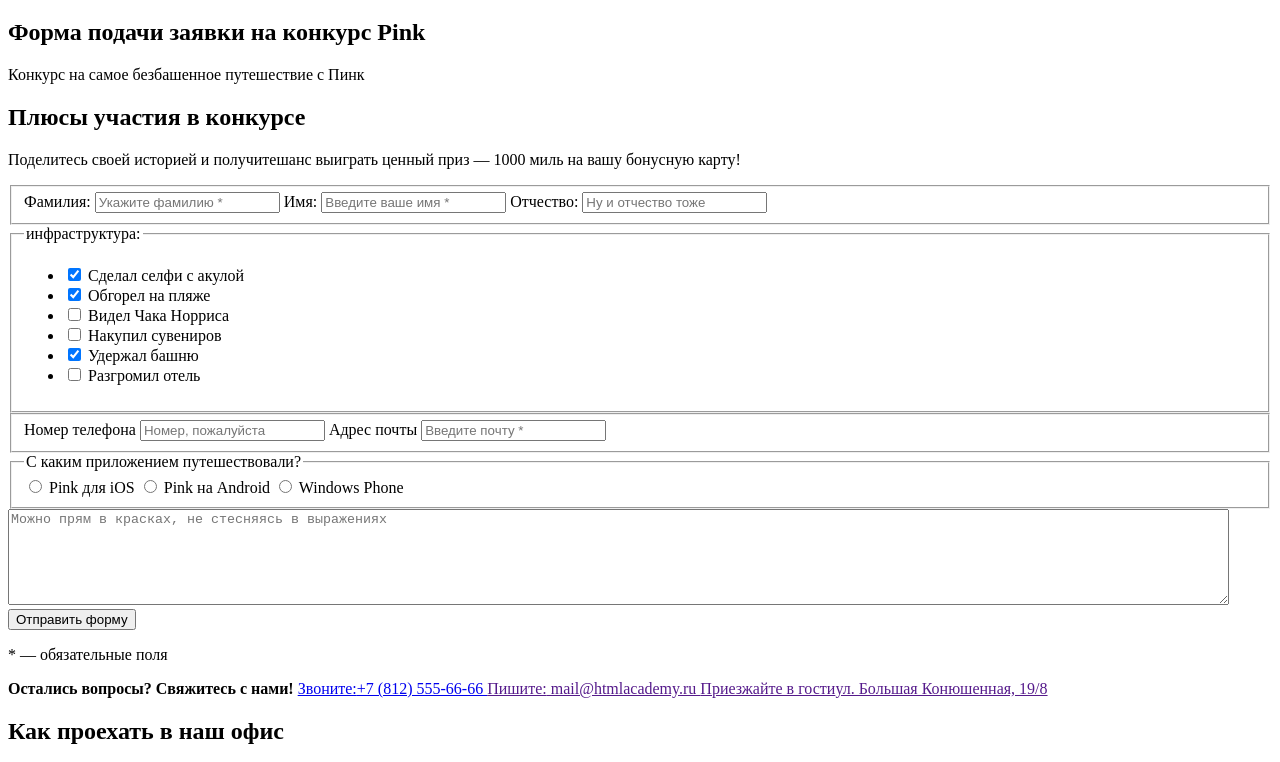
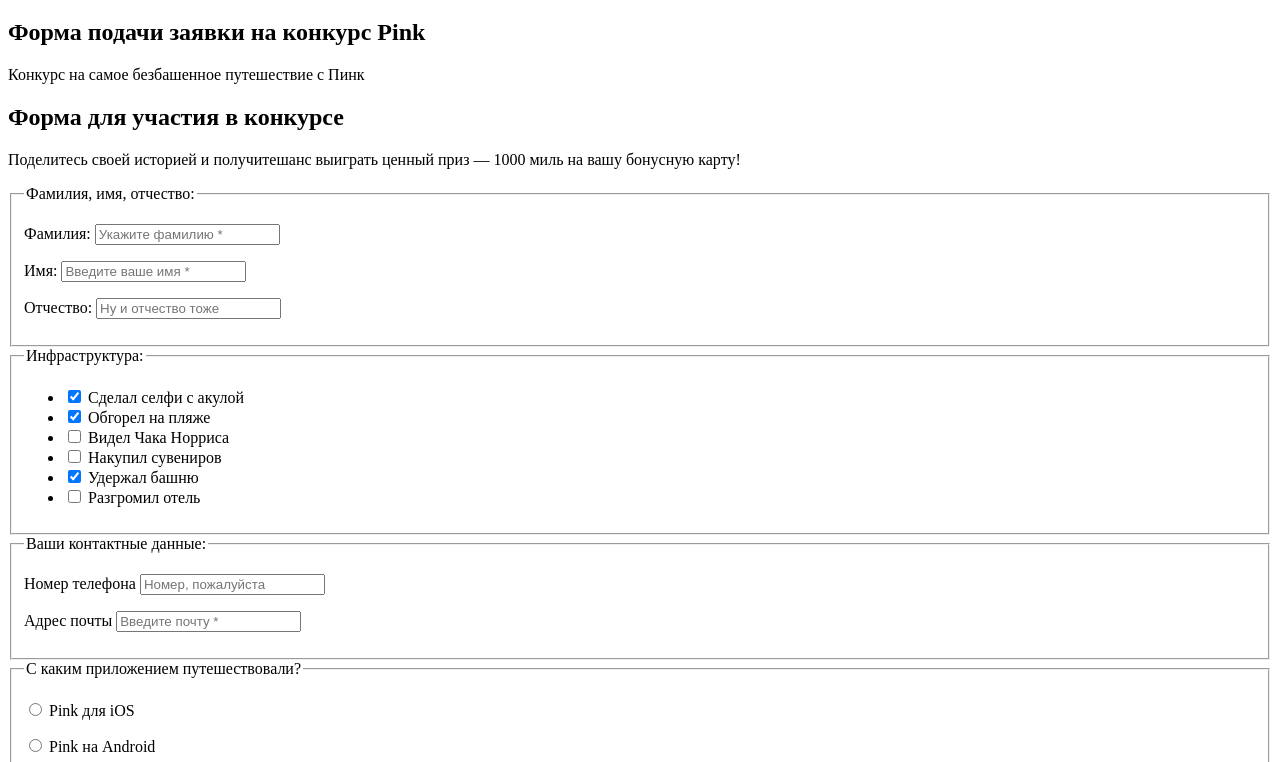
Before and after one commit to OksiFoxy/1691413-pink-22, a website: page source/form.html in a window 1280 px wide. Shown: the part 178-940 px from the top of the page. Drawn offline with Linux system fonts and the light colour scheme.

Commit message:
Разметка страницы формы, исправления после проверки 1

```diff
--- a/source/form.html
+++ b/source/form.html
@@ -1,9 +1,11 @@
 <!DOCTYPE html>
 <html lang="ru">
+
 <head>
   <meta charset="utf-8">
   <title>HTML Academy: Пинк</title>
 </head>
+
 <body class="page__body">
   <header class="page-header">
     <div>
@@ -35,109 +37,122 @@
       <h2 class="visually-hidden">Форма подачи заявки на конкурс Pink</h2>
       <p class="intro__title">Конкурс на самое безбашенное путешествие с Пинк</p>
     </section>
-      <section class="advantages">
-        <h2 class="visually-hidden">Плюсы участия в конкурсе</h2>
-        <div class="advantages__title">
-          <p class="advantages__title-text">Поделитесь своей историей и получитешанс выиграть ценный приз — 1000 миль на вашу бонусную карту!</p>
-        </div>
-      </section>
+    <section class="contest">
+      <h2 class="visually-hidden">Форма для участия в конкурсе</h2>
+      <p class="contest__title">Поделитесь своей историей и получитешанс выиграть ценный приз — 1000 миль на вашу бонусную карту!</p>
       <form class="form" method="GET" action="https://echo.htmlacademy.ru">
         <fieldset class="form__info">
+          <legend class="visually-hidden">Фамилия, имя, отчество:</legend>
+          <p>
             <label class="form__label form__label--surname" for="form__input--surname">Фамилия:</label>
-              <input id="form__input--surname" type="text" name="surname" placeholder="Укажите фамилию *">
-              <label class="form__label form__label--name" for="form__input--name" >Имя:</label>
-              <input id="form__input--name" type="text" name="name" placeholder="Введите ваше имя *">
-              <label class="form__label form__label--patronymic" for="form__input--patronymic" >Отчество:</label>
+            <input id="form__input--surname" type="text" name="surname" placeholder="Укажите фамилию *" required>
+          </p>
+          <p>
+            <label class="form__label form__label--name" for="form__input--name">Имя:</label>
+            <input id="form__input--name" type="text" name="name" placeholder="Введите ваше имя *" required>
+          </p>
+          <p>
+            <label class="form__label form__label--patronymic" for="form__input--patronymic">Отчество:</label>
             <input id="form__input--patronymic" type="text" name="patronymic" placeholder="Ну и отчество тоже">
+          </p>
         </fieldset>
         <fieldset class="form__progress">
-            <legend class="form__progress form__label">инфраструктура:</legend>
+          <legend class="form__progress form__label">Инфраструктура:</legend>
           <ul>
             <li class="form__item-checkbox">
               <input class="form__input-checkbox" type="checkbox" name="checkbox-selfie" id="checkbox-selfie" checked>
-                <label class="form__label-checkbox"  for="checkbox-selfie">Сделал селфи с акулой</label>
+              <label class="form__label-checkbox" for="checkbox-selfie">Сделал селфи с акулой</label>
             </li>
             <li class="form__item-checkbox">
               <input class="form__input-checkbox" type="checkbox" name="checkbox-sunburn" id="checkbox-sunburn" checked>
-                <label class="form__label-checkbox"  for="checkbox-sunburn">Обгорел на пляже</label>
+              <label class="form__label-checkbox" for="checkbox-sunburn">Обгорел на пляже</label>
             </li>
             <li class="form__item-checkbox">
-                <input class="form__input-checkbox" type="checkbox" name="checkbox-chuck-norris" id="checkbox-chuck-norris">
-                <label class="form__label-checkbox"  for="checkbox-chuck-norris">Видел Чака Норриса</label>
+              <input class="form__input-checkbox" type="checkbox" name="checkbox-chuck-norris"
+                id="checkbox-chuck-norris">
+              <label class="form__label-checkbox" for="checkbox-chuck-norris">Видел Чака Норриса</label>
             </li>
             <li class="form__item-checkbox">
               <input class="form__input-checkbox" type="checkbox" name="checkbox-souvenirs" id="checkbox-souvenirs">
-                <label class="form__label-checkbox"  for="checkbox-souvenirs">Накупил сувениров</label>
+              <label class="form__label-checkbox" for="checkbox-souvenirs">Накупил сувениров</label>
             </li>
             <li class="form__item-checkbox">
               <input class="form__input-checkbox" type="checkbox" name="checkbox-tower" id="checkbox-tower" checked>
-                <label class="form__label-checkbox"  for="checkbox-tower">Удержал башню</label>
+              <label class="form__label-checkbox" for="checkbox-tower">Удержал башню</label>
             </li>
             <li class="form__item-checkbox">
               <input class="form__input-checkbox" type="checkbox" name="checkbox-hotel" id="checkbox-hotel">
-                <label class="form__label-checkbox"  for="checkbox-hotel">Разгромил отель</label>
+              <label class="form__label-checkbox" for="checkbox-hotel">Разгромил отель</label>
             </li>
           </ul>
         </fieldset>
         <fieldset class="form__adress">
+          <legend class="visually-hidden">Ваши контактные данные:</legend>
+          <p>
             <label class="form__label form__label--phone" for="form__input--phone">Номер телефона</label>
-              <input class="form__input form__input--phone" id="form__input--phone" type="tel" name="phone" placeholder="Номер, пожалуйста">
+            <input class="form__input form__input--phone" id="form__input--phone" type="tel" name="phone"
+              placeholder="Номер, пожалуйста">
+          </p>
+          <p>
             <label class="form__label form__label--email" for="form__input--email">Адрес почты</label>
-              <input class="form__input form__input--email" id="form__input--email" type="email" name="email" placeholder="Введите почту *">
+            <input class="form__input form__input--email" id="form__input--email" type="email" name="email"
+              placeholder="Введите почту *" required>
+          </p>
         </fieldset>
         <fieldset class="form__operating-system">
           <legend class="form__label">С каким приложением путешествовали?</legend>
-            <input class="form__operating-system-input" type="radio" name="operating-system" id="form__radio_ios" value="iOS">
+          <p>
+            <input class="form__operating-system-input" type="radio" name="operating-system" id="form__radio_ios"
+              value="iOS">
             <label for="form__radio_ios">Pink для iOS</label>
-            <input class="form__operating-system-input" type="radio" name="operating-system" id="form__radio_android" value="Android">
+          </p>
+          <p>
+            <input class="form__operating-system-input" type="radio" name="operating-system" id="form__radio_android"
+              value="Android">
             <label for="form__radio_android">Pink на Android</label>
-            <input class="form__operating-system-input" type="radio" name="operating-system" id="form__radio_windows" value="Windows">
+          </p>
+          <p>
+            <input class="form__operating-system-input" type="radio" name="operating-system" id="form__radio_windows"
+              value="Windows">
             <label for="form__radio_windows">Windows Phone</label>
+          </p>
         </fieldset>
-          <textarea class="form__textarea-feeling" rows="6" cols="150" name="text" placeholder="Можно прям в красках, не стесняясь в выражениях"></textarea>
+        <fieldset>
+          <label for="textarea">Опишите свои эмоции</label>
+          <textarea class="form__textarea-feeling" rows="6" cols="150" name="text" id="textarea"
+            placeholder="Можно прям в красках, не стесняясь в выражениях"></textarea>
+        </fieldset>
         <button class="form__button-show" type="submit">Отправить форму</button>
         <p>* — обязательные поля</p>
       </form>
+    </section>
   </main>
   <footer class="page-footer">
     <div class="page-footer">
-          <div class="page-footer__contacts contacts">
-            <b class="contacts__title">Остались вопросы? Свяжитесь с нами!</b>
-              <a class="contacts__phone" href="tel:+78125556666">
-                <span class="contacts__phone-mobile-title">Звоните:</span>+7 (812) 555-66-66
-              </a>
-              <a class="contacts__email" href="">
-                <span class="contacts__email-title">Пишите:</span> mail@htmlacademy.ru
-              </a>
-              <a class="contacts__adress" href="">
-                <span class="contacts__adress-title">Приезжайте в гости</span>ул. Большая Конюшенная, 19/8
-              </a>
-          </div>
-          <div class="map">
-            <h2 class="visually-hidden">Как проехать в наш офис</h2>
-              <img  src="" width="" height="" alt="Карта проезда к офису Pink">
-          </div>
       <div class="page-footer__social social">
         <ul class="social__list">
           <li class="social__item">
             <a class="social__link social__link--twitter" href="https://twitter.com/home">
-                  <svg aria-hidden="true" focusable="false" width="46" height="48" viewBox="0 0 46 48" xmlns="http://www.w3.org/2000/svg">
-                    <path d="M25.95 17.1441C27.635 16.6481 28.934 17.4141 29.527 18.3231C30.2 18.0921 30.858 17.8421 31.538 17.6151C31.5249 18.3015 31.2117 18.9476 30.681 19.3831C31.366 19.5531 31.985 18.8921 31.985 18.8921C31.816 19.8921 30.979 20.6801 30.422 20.9161C30.191 27.6661 27.247 32.1331 20.345 31.9981H19.899C19.489 31.9981 15.735 31.5381 15.001 30.1111C17.272 30.3071 18.894 29.6891 19.694 28.9341C18.734 28.6341 17.015 28.4571 16.715 25.9841C17.064 26.0901 17.279 26.2121 17.905 26.1031C16.705 25.2471 15.374 24.5301 15.448 22.3301C15.733 22.6581 16.515 22.8661 16.788 22.8021C16.085 22.5611 14.818 19.4421 15.894 17.8501C17.712 19.7041 19.629 21.4561 23.046 21.6231C23.254 19.3301 24.183 17.7931 25.95 17.1441Z"
+              <svg aria-hidden="true" focusable="false" width="46" height="48" viewBox="0 0 46 48"
+                xmlns="http://www.w3.org/2000/svg">
+                <path
+                  d="M25.95 17.1441C27.635 16.6481 28.934 17.4141 29.527 18.3231C30.2 18.0921 30.858 17.8421 31.538 17.6151C31.5249 18.3015 31.2117 18.9476 30.681 19.3831C31.366 19.5531 31.985 18.8921 31.985 18.8921C31.816 19.8921 30.979 20.6801 30.422 20.9161C30.191 27.6661 27.247 32.1331 20.345 31.9981H19.899C19.489 31.9981 15.735 31.5381 15.001 30.1111C17.272 30.3071 18.894 29.6891 19.694 28.9341C18.734 28.6341 17.015 28.4571 16.715 25.9841C17.064 26.0901 17.279 26.2121 17.905 26.1031C16.705 25.2471 15.374 24.5301 15.448 22.3301C15.733 22.6581 16.515 22.8661 16.788 22.8021C16.085 22.5611 14.818 19.4421 15.894 17.8501C17.712 19.7041 19.629 21.4561 23.046 21.6231C23.254 19.3301 24.183 17.7931 25.95 17.1441Z"
                   fill="white">
               </svg>
             </a>
           </li>
           <li class="social__item">
             <a class="social__link social__link--facebook" href="https://www.facebook.com">
-                  <svg aria-hidden="true" focusable="false" width="46" height="48" viewBox="0 0 46 48" xmlns="http://www.w3.org/2000/svg">
-                    <path d="M29 17V13H25C22.7909 13 21 14.7909 21 17V21H17V25H21V35H25V25H29V21H25V17H29Z"
-                      fill="white">
+              <svg aria-hidden="true" focusable="false" width="46" height="48" viewBox="0 0 46 48"
+                xmlns="http://www.w3.org/2000/svg">
+                <path d="M29 17V13H25C22.7909 13 21 14.7909 21 17V21H17V25H21V35H25V25H29V21H25V17H29Z" fill="white">
               </svg>
             </a>
           </li>
           <li class="social__item">
             <a class="social__link social__link--youtube" href="https://www.youtube.com">
-                  <svg aria-hidden="true" focusable="false" width="46" height="48" viewBox="0 0 46 48" xmlns="http://www.w3.org/2000/svg">
+              <svg aria-hidden="true" focusable="false" width="46" height="48" viewBox="0 0 46 48"
+                xmlns="http://www.w3.org/2000/svg">
                 <path fill-rule="evenodd" clip-rule="evenodd"
                   d="M16 16H30C31.65 16 33 17.35 33 19V29C33 30.65 31.65 32 30 32H16C14.35 32 13 30.65 13 29V19C13 17.35 14.35 16 16 16ZM19.027 20.002V27.998L28.014 24L19.027 20.002Z"
                   fill="white">
@@ -153,4 +168,5 @@
     </div>
   </footer>
 </body>
+
 </html>
```
Lines whose indentation alone changed are shown as unchanged.
